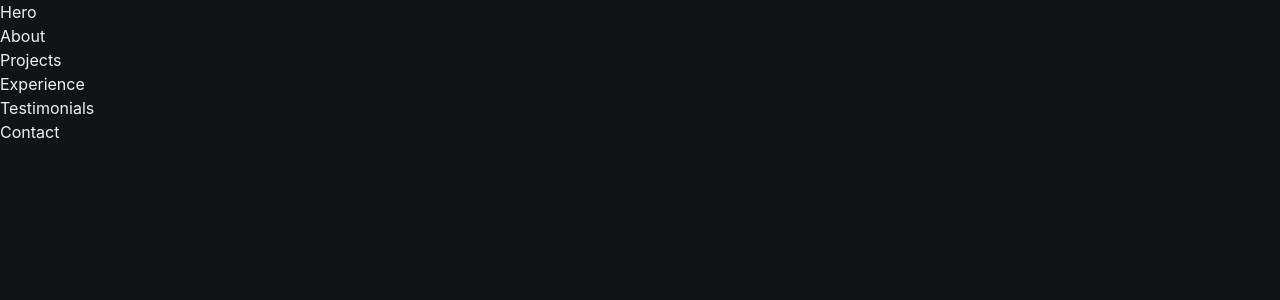
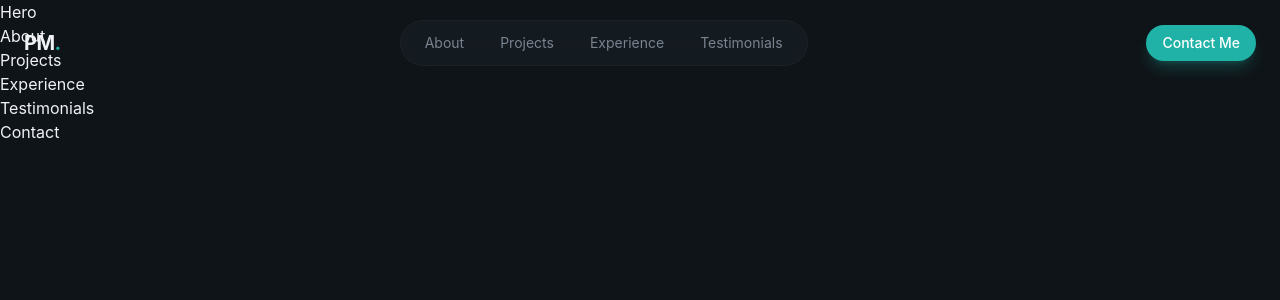
Before and after one commit to emmanuelcasiano/react-practice, a React (Vite) app in the folder portfolio-green/: page / in a window 1280 px wide. Shown: the top 300 px of the page. Built offline with nearby package versions, Linux system fonts and the light colour scheme.

Commit message:
Add navbar and button components

```diff
--- /dev/null
+++ b/portfolio-green/src/components/Button.jsx
@@ -0,0 +1,17 @@
+export const Button = ({ className = "", size = "default", children }) => {
+    const baseClasses =
+        "relative overflow-hidden rounded-full font-medium focus:outline-none focus-visible:ring-2 focus-visible:ring-primary bg-primary text-primary-foreground hover:bg-primary-90 shadow-lg shadow-primary/25";
+
+    const sizeClasses = {
+        sm: "px-4 py-2 text-sm",
+        default: "px-6 py-3 text-base",
+        lg: "px-8 py-4 text-lg",
+    };
+
+    const classes = `${baseClasses} ${sizeClasses[size]} ${className}`;
+    return (
+        <button className={classes}>
+            <span className="relative flex items-center justify-center gap-2">{children}</span>
+        </button>
+    );
+};
--- a/portfolio-green/src/index.css
+++ b/portfolio-green/src/index.css
@@ -42,3 +42,11 @@
         font-family: "Playfair Display", serif;
     }
 }
+
+@layer components {
+    .glass {
+        background-color: color-mix(in srgb, var(--color-surface) 50%, transparent);
+        backdrop-filter: blur(16px);
+        border: 1px solid color-mix(in srgb, var(--color-border) 50%, transparent);
+    }
+}
--- a/portfolio-green/src/layout/Navbar.jsx
+++ b/portfolio-green/src/layout/Navbar.jsx
@@ -1,3 +1,36 @@
+import { Button } from "@/components/Button";
+
+const navLinks = [
+    { href: "#about", label: "About" },
+    { href: "#projects", label: "Projects" },
+    { href: "#experience", label: "Experience" },
+    { href: "#testimonials", label: "Testimonials" },
+];
+
 export const Navbar = () => {
-    return <header></header>;
+    return (
+        <header className="fixed top-0 left-0 right-0 bg-transparent py-5">
+            <nav className="container mx-auto px-6 flex items-center justify-between">
+                <a className="text-xl font-bold tracking-tight hover:text-primary">
+                    PM<span className="text-primary">.</span>
+                </a>
+
+                {/* Desktop Nav */}
+                <div className="flex items-center gap-1">
+                    <div className="glass rounded-full px-2 py-1 flex items-center gap-1">
+                        {navLinks.map((link, index) => (
+                            <a href={link.href} key={index} className="px-4 py-2 text-sm text-muted-foreground hover:text-foreground rounded-full hover:bg-surface">
+                                {link.label}
+                            </a>
+                        ))}
+                    </div>
+                </div>
+
+                {/* CTA Button */}
+                <div>
+                    <Button size="sm">Contact Me</Button>
+                </div>
+            </nav>
+        </header>
+    );
 };
```
